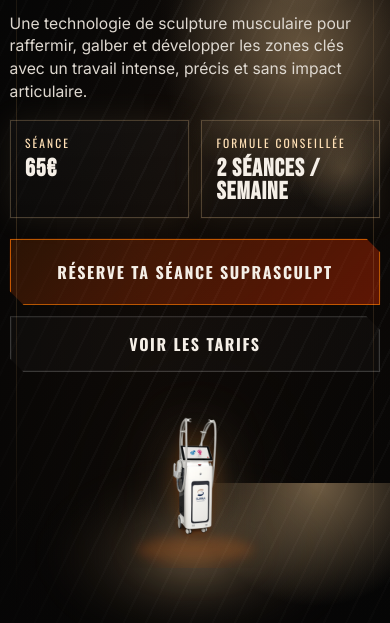
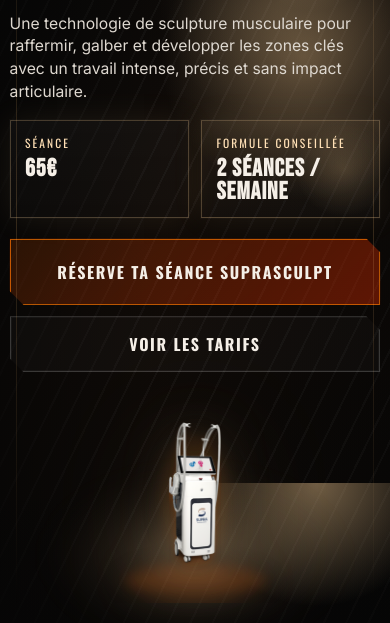
Before and after one commit to Marcestia/declic, a website: page suprasculpt.html in a window 390 px wide. Shown: the part 221-844 px from the top of the page. Drawn offline with nearby package versions, Linux system fonts and the light colour scheme.

Commit message:
Scale up SupraSculpt hero image further

```diff
--- a/styles.css
+++ b/styles.css
@@ -1529,9 +1529,9 @@ img {
 }
 
 .service-hero__machine--supra {
-  width: min(100%, 32rem);
-  right: 1%;
-  bottom: -1.4rem;
+  width: min(100%, 38rem);
+  right: -2%;
+  bottom: -1.8rem;
 }
 
 .service-hero__visual--signature {
@@ -2605,7 +2605,7 @@ img {
   }
 
   .service-hero__machine--supra {
-    width: min(100%, 15rem);
+    width: min(100%, 18rem);
     right: auto;
   }
 
--- a/suprasculpt.html
+++ b/suprasculpt.html
@@ -20,7 +20,7 @@
   <link rel="icon" type="image/png" sizes="32x32" href="favicon-32.png?v=1">
   <link rel="icon" type="image/png" sizes="512x512" href="favicon.png?v=1">
   <link rel="apple-touch-icon" href="apple-touch-icon.png?v=1">
-  <link rel="stylesheet" href="styles.css?v=31">
+  <link rel="stylesheet" href="styles.css?v=32">
 </head>
 <body class="service-detail service-detail--suprasculpt">
   <canvas id="embers-canvas" aria-hidden="true"></canvas>
```
Also changed, not shown: index.html (+1 -1 lines), infrabike.html (+1 -1 lines), infraroll.html (+1 -1 lines), programme-signature.html (+1 -1 lines).
